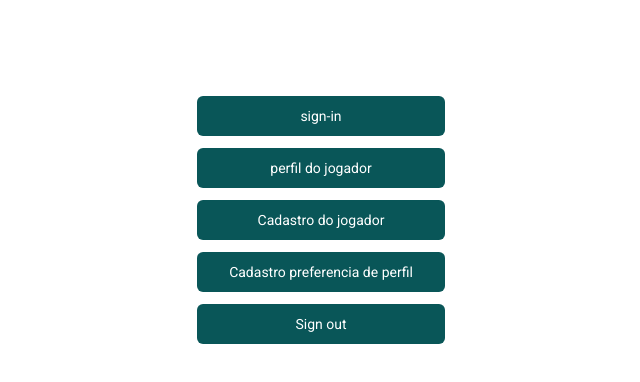
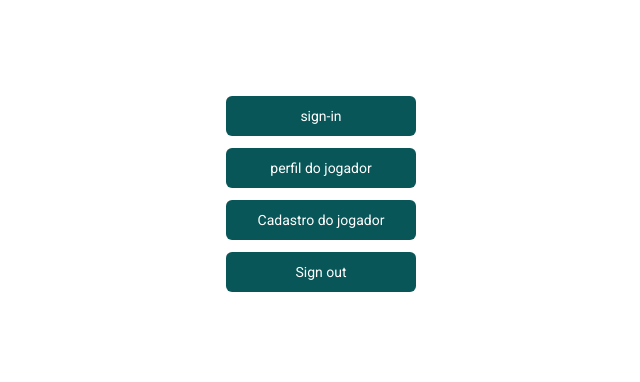
Before and after one commit to Quest-Finder/temvagamestre.frontend, a Next.js app: page / in a window 1280 px wide. Shown: the top 382 px of the page, without its empty margins (319-959 px from the left). Built offline with nearby package versions, Linux system fonts and the light colour scheme.

Commit message:
refactor: removed unused lines used to test

```diff
--- a/src/app/(home)/page.tsx
+++ b/src/app/(home)/page.tsx
@@ -19,10 +19,6 @@ export default function Home() {
           href={RegisterRoutes.PlayerData}
           content='Cadastro do jogador'
         />
-        <ButtonNavigation
-          href={RegisterRoutes.PlayerProfile}
-          content='Cadastro preferencia de perfil'
-        />
         <SignOutButton>
           <Button>Sign out</Button>
         </SignOutButton>
--- a/src/app/cadastro/perfil-do-jogador/page.tsx
+++ b/src/app/cadastro/perfil-do-jogador/page.tsx
@@ -10,11 +10,6 @@ export default function PagesPlayerProfile() {
   return (
     <>
       <FormPlayerProfile />
-      <ButtonNavigation
-        href={RegisterRoutes.Sucess}
-        content='sucesso'
-        onClick={useSubmitFormRegister}
-      />
     </>
   )
 }
```
